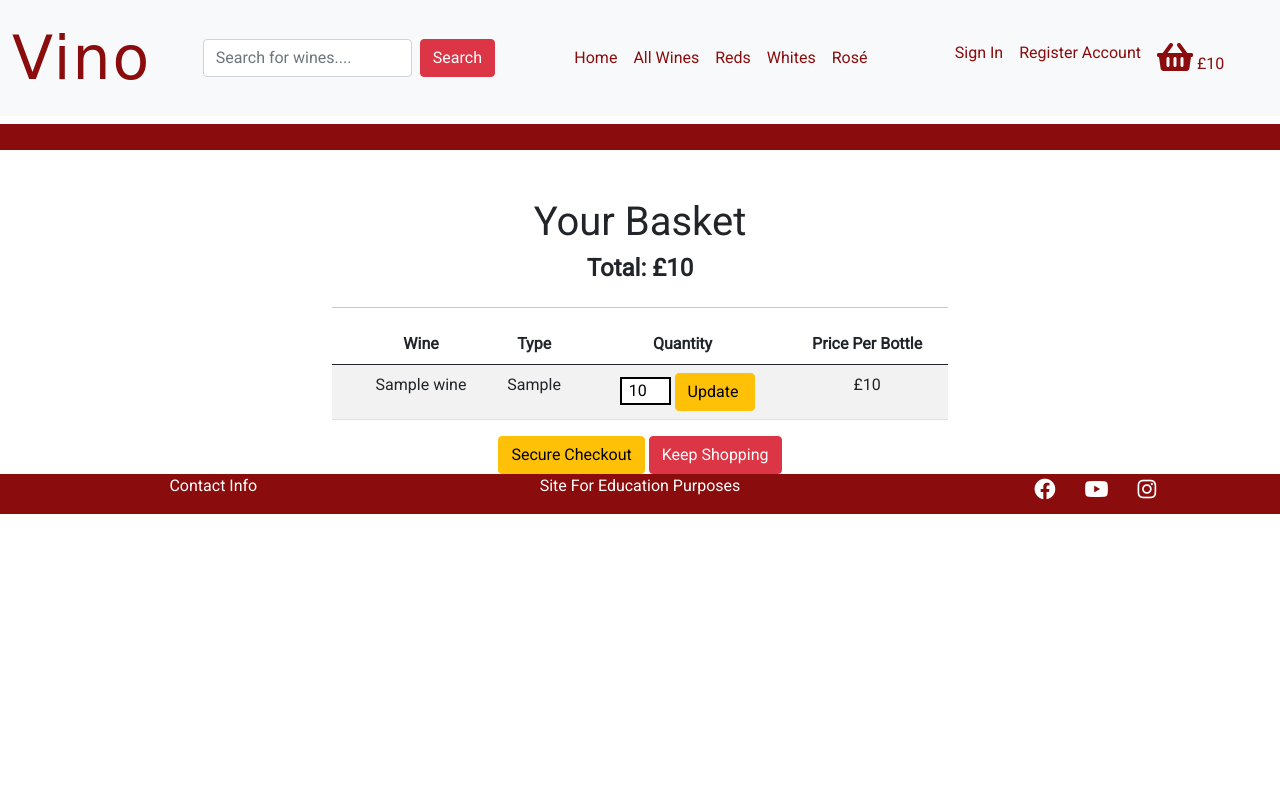
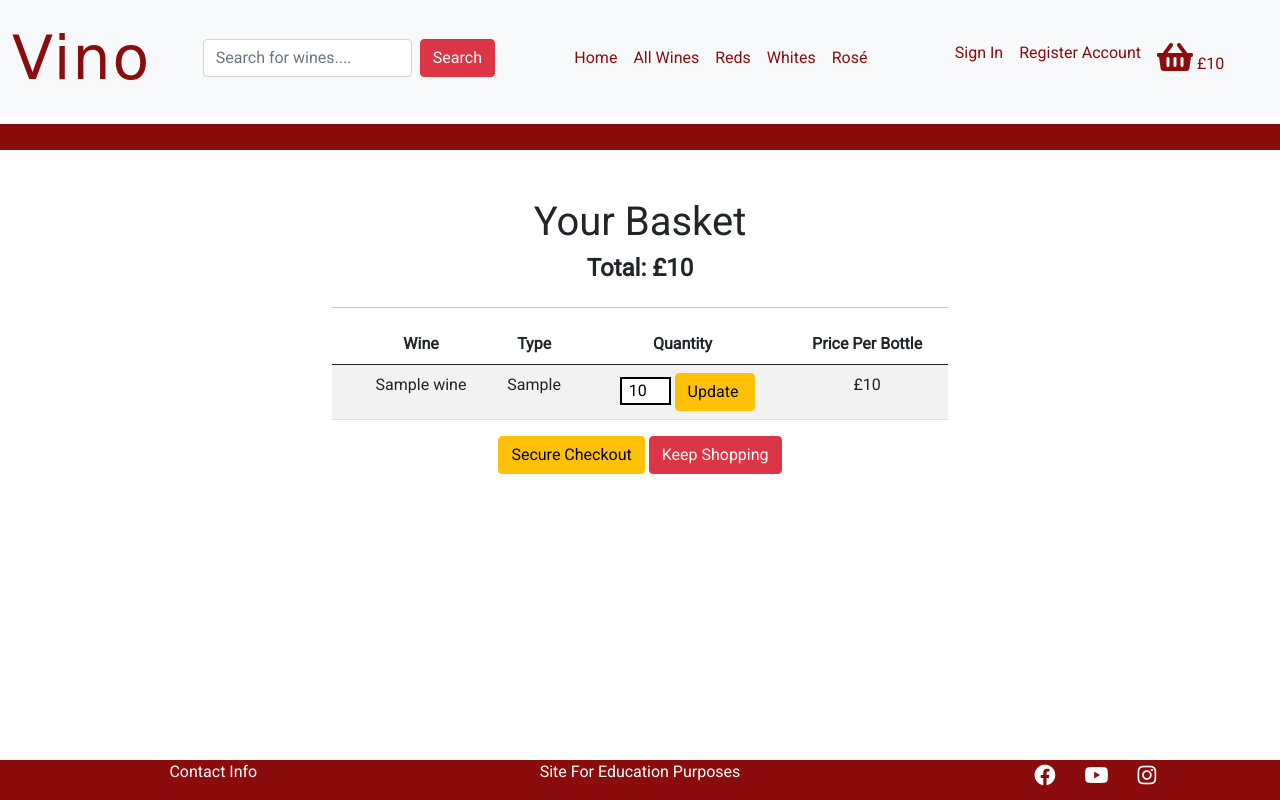
Before and after one commit to Bradders81/vino, a Django app: template basket/templates/basket/basket.html in a window 1280 px wide. Run offline with Django 3.2, Linux system fonts and the light colour scheme; the template is opened without the code that fills it: most values are stand-ins (such as "Sample title", 1, 10 or a date in 2020); some libraries are stand-ins or nearby versions; some web fonts are replaced.

Commit message:
Add CSS for sticky footer

```diff
--- a/static/css/style.css
+++ b/static/css/style.css
@@ -7,13 +7,6 @@
     border: 0;
     font-family: 'Roboto', sans-serif;
     box-sizing: border-box;
-}
-
-html, body {height: 100%;}
-
-body > footer {
-    position: sticky;
-    top: 100vh;
 }
 
 #top-banner {
@@ -188,6 +181,16 @@ label {
 }
 
 /*------- Footer ------*/
+footer {
+    position: fixed;
+    left: 0;
+    bottom: 0;
+    width: 100%;
+    background-color: red;
+    color: white;
+    text-align: center;
+ }
+
 #footer-style div{
     height: 40px;
     background-color: #8a0c0c;
```
